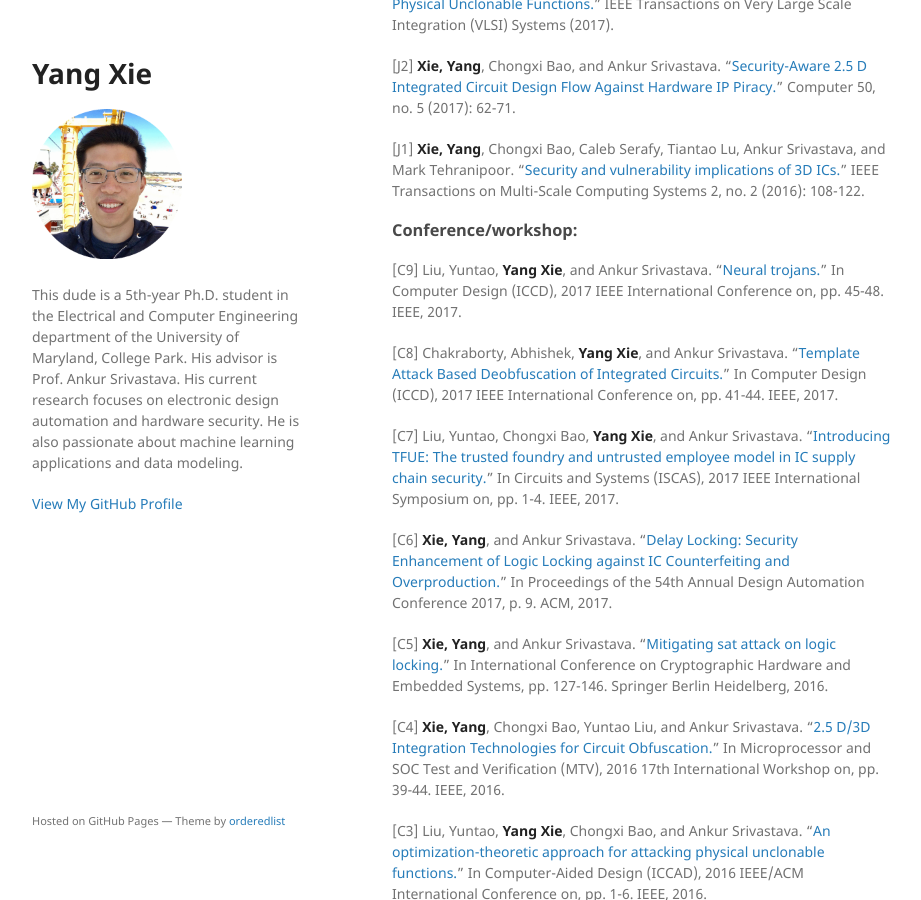
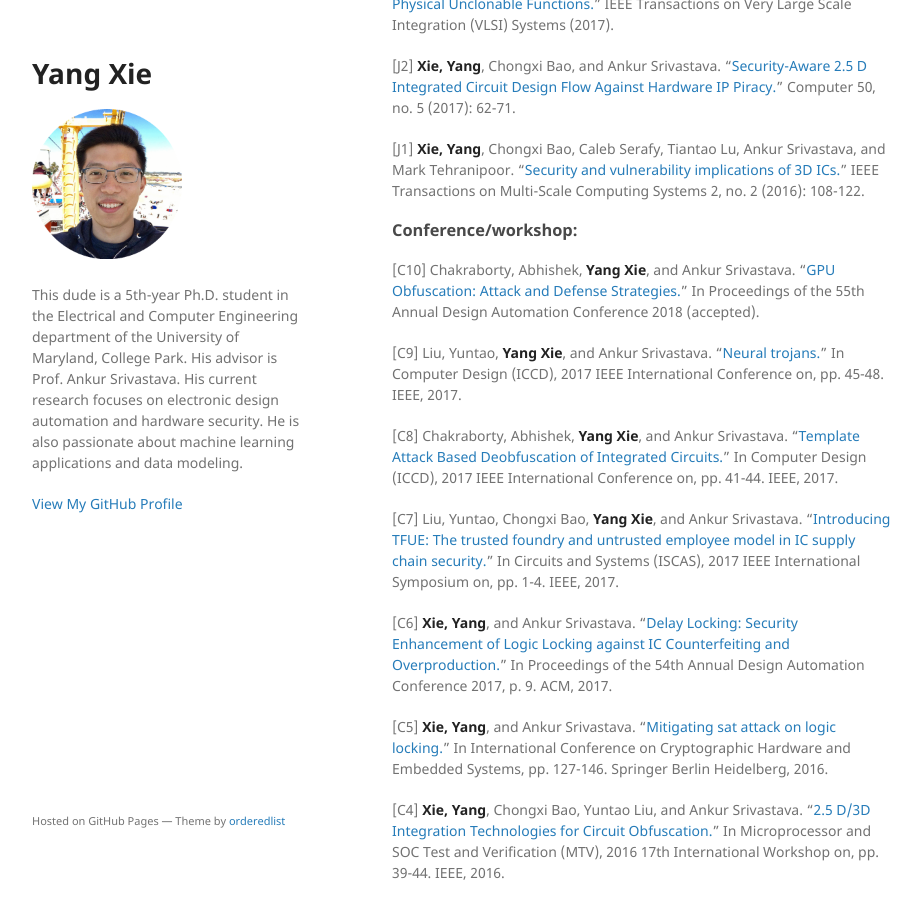
Before and after one commit to yxie/yxie.github.io, a Jekyll site: the page built from index.md, in a window 1280 px wide and 900 px high, scrolled down 1323 px. Shown: the whole window, without its empty margins (178-1099 px from the left). Built offline with Jekyll 4.4.1, drawn with Linux system fonts in a browser that asks for light colours; our own code applies the rules of GitHub Pages for plain Markdown files.

Commit message:
Add publication

```diff
--- a/index.md
+++ b/index.md
@@ -55,6 +55,8 @@ layout: default
 
 ### Conference/workshop:
 
+[C10] Chakraborty, Abhishek, **Yang Xie**, and Ankur Srivastava. "[GPU Obfuscation: Attack and Defense Strategies.]()" In Proceedings of the 55th Annual Design Automation Conference 2018 (accepted).
+
 [C9] Liu, Yuntao, **Yang Xie**, and Ankur Srivastava. "[Neural trojans.](http://ieeexplore.ieee.org/abstract/document/8119189/)" In Computer Design (ICCD), 2017 IEEE International Conference on, pp. 45-48. IEEE, 2017.
 
 [C8] Chakraborty, Abhishek, **Yang Xie**, and Ankur Srivastava. "[Template Attack Based Deobfuscation of Integrated Circuits.](http://ieeexplore.ieee.org/abstract/document/8119188/)" In Computer Design (ICCD), 2017 IEEE International Conference on, pp. 41-44. IEEE, 2017.
```
